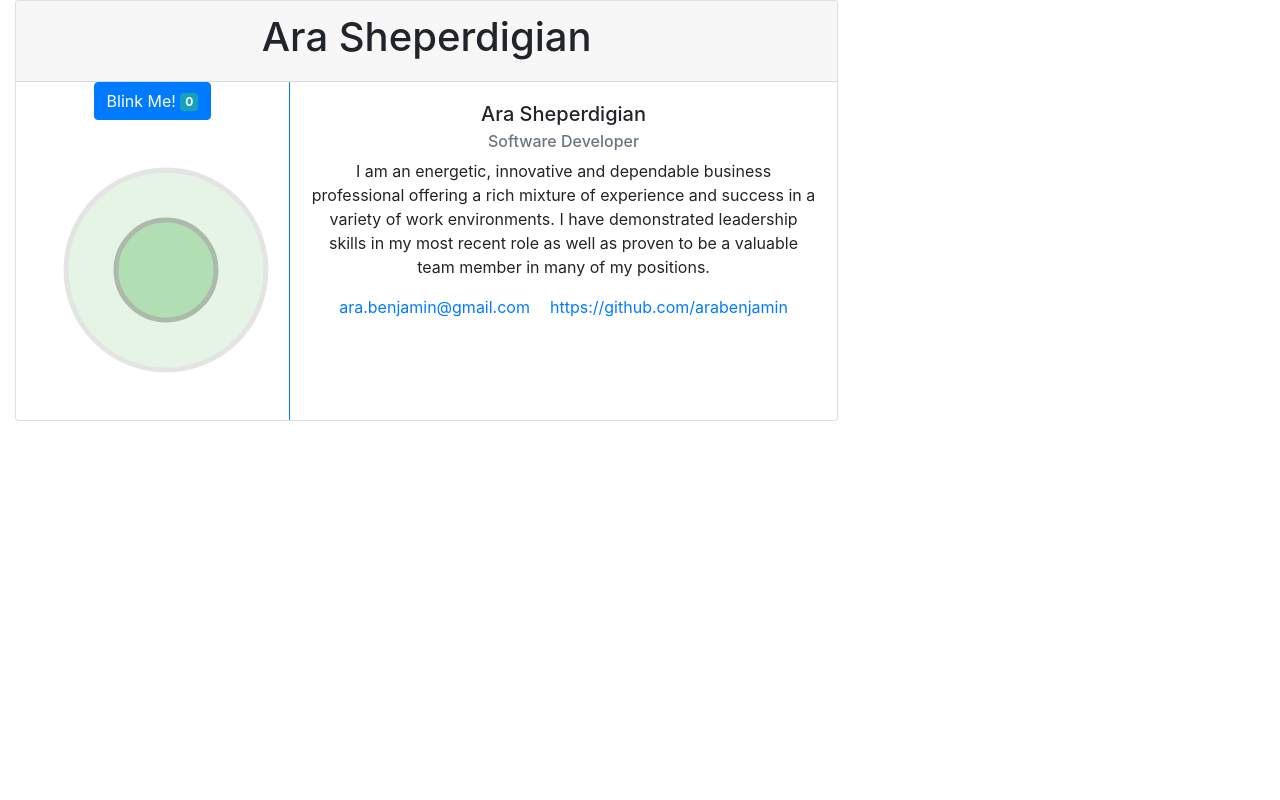
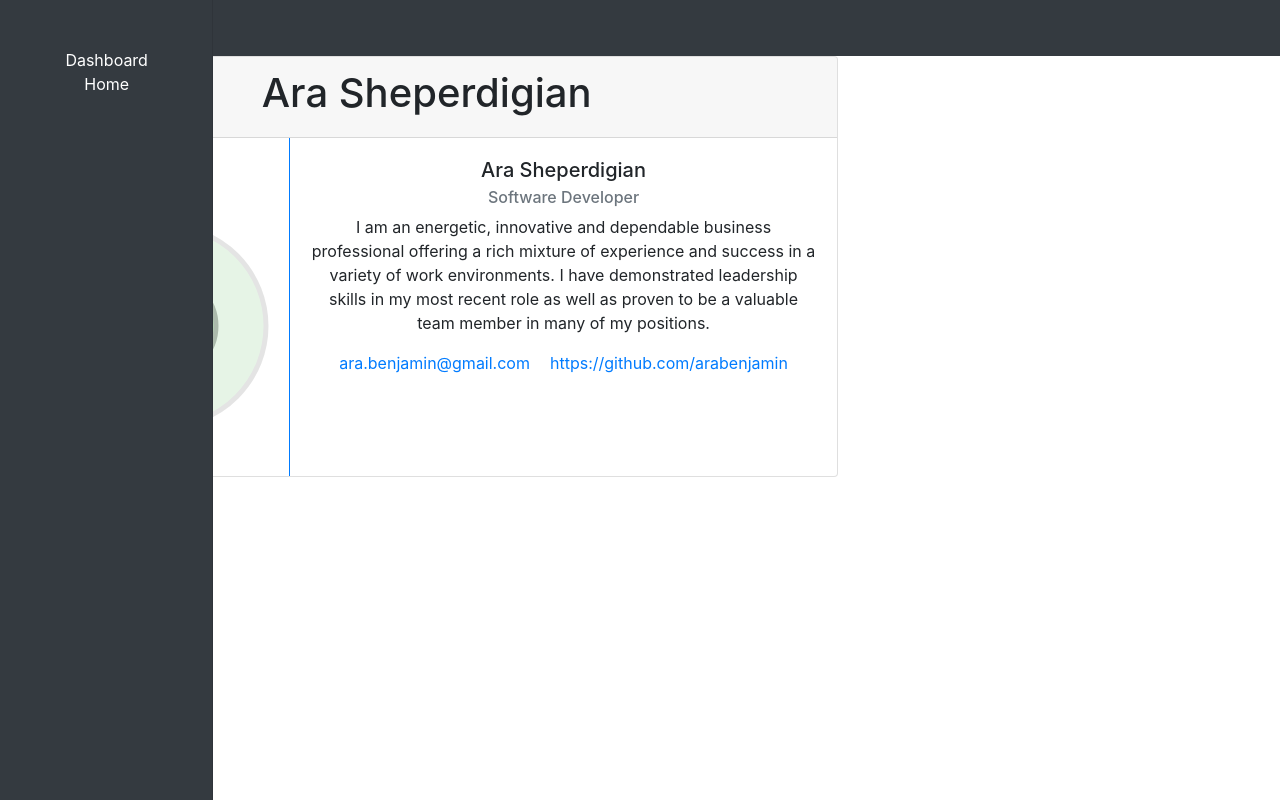
Before and after one commit to arabenjamin/jubilant-pancake, a React (Create React App) app in the folder client/: page / in a window 1280 px wide. Built offline with nearby package versions, Linux system fonts and the light colour scheme.

Commit message:
added sidebar

```diff
--- a/client/src/App.css
+++ b/client/src/App.css
@@ -47,3 +47,58 @@
     transform: rotate(360deg);
   }
 }*/
+
+
+/*
+ * Sidebar
+ */
+
+ .sidebar {
+  position: fixed;
+  top: 0;
+  bottom: 0;
+  left: 0;
+  z-index: 100; /* Behind the navbar */
+  padding: 48px 0 0; /* Height of navbar */
+  box-shadow: inset -1px 0 0 rgba(0, 0, 0, .1);
+}
+
+.sidebar-sticky {
+  position: relative;
+  top: 0;
+  height: calc(100vh - 48px);
+  padding-top: .5rem;
+  overflow-x: hidden;
+  overflow-y: auto; /* Scrollable contents if viewport is shorter than content. */
+}
+
+@supports ((position: -webkit-sticky) or (position: sticky)) {
+  .sidebar-sticky {
+    position: -webkit-sticky;
+    position: sticky;
+  }
+}
+
+.sidebar .nav-link {
+  font-weight: 500;
+  color: #333;
+}
+
+.sidebar .nav-link .feather {
+  margin-right: 4px;
+  color: #999;
+}
+
+.sidebar .nav-link.active {
+  color: #007bff;
+}
+
+.sidebar .nav-link:hover .feather,
+.sidebar .nav-link.active .feather {
+  color: inherit;
+}
+
+.sidebar-heading {
+  font-size: .75rem;
+  text-transform: uppercase;
+}
--- a/client/src/App.js
+++ b/client/src/App.js
@@ -71,10 +71,15 @@ class App extends Component {
 
   render() {
     return (
-      <div className="App justify-content-center">
-        <div className="contianer-fluid">
-          <div className="row-fluid justify-content-center">
-            <div className="col-8 center justify-content-center">
+
+      <div className="App">
+
+        <div className="contianer">
+          <div className="row-fluid">
+            <NavBar />
+            <SideBar />
+
+            <div className="col-8 justify-content-center">
               <MyCv
                 data={this.state.name}
                 blinks = {this.state.blinks}
@@ -89,6 +94,51 @@ class App extends Component {
       </div>
     );
   }
+}
+
+
+function PageFrame(props){
+
+  return(
+
+      <div className="container">
+        <div className="row">
+          <div className="col">
+
+          </div>
+        </div>
+      </div>
+  )
+}
+
+
+function NavBar(props){
+
+    return(
+      <nav className="navbar navbar-dark bg-dark">
+
+        <span className="navbar-text">
+          ara.benjamin@gmail.com
+        </span>
+      </nav>
+    )
+
+}
+
+function SideBar(props){
+
+  return(
+    <nav className="col-md-2 d-none d-md-block bg-dark text-white sidebar">
+      <div className="sticky-sidebar">
+        <ul className="nav flex-column">
+          <li className="nav-item">Dashboard</li>
+          <li className="nav-item">Home</li>
+        </ul>
+      </div>
+    </nav>
+  )
+
+
 }
 
 
@@ -282,7 +332,7 @@ function MyCv(props){
 
           <Icon2 blinks = {props.blinks}/>
         </div>
-        <div class="col-md-8">
+        <div className="col-md-8">
           <div className="card-body">
             <h5 className="card-title">Ara Sheperdigian</h5>
             <h6 className="card-subtitle mb-2 text-muted">Software Developer</h6>
```
